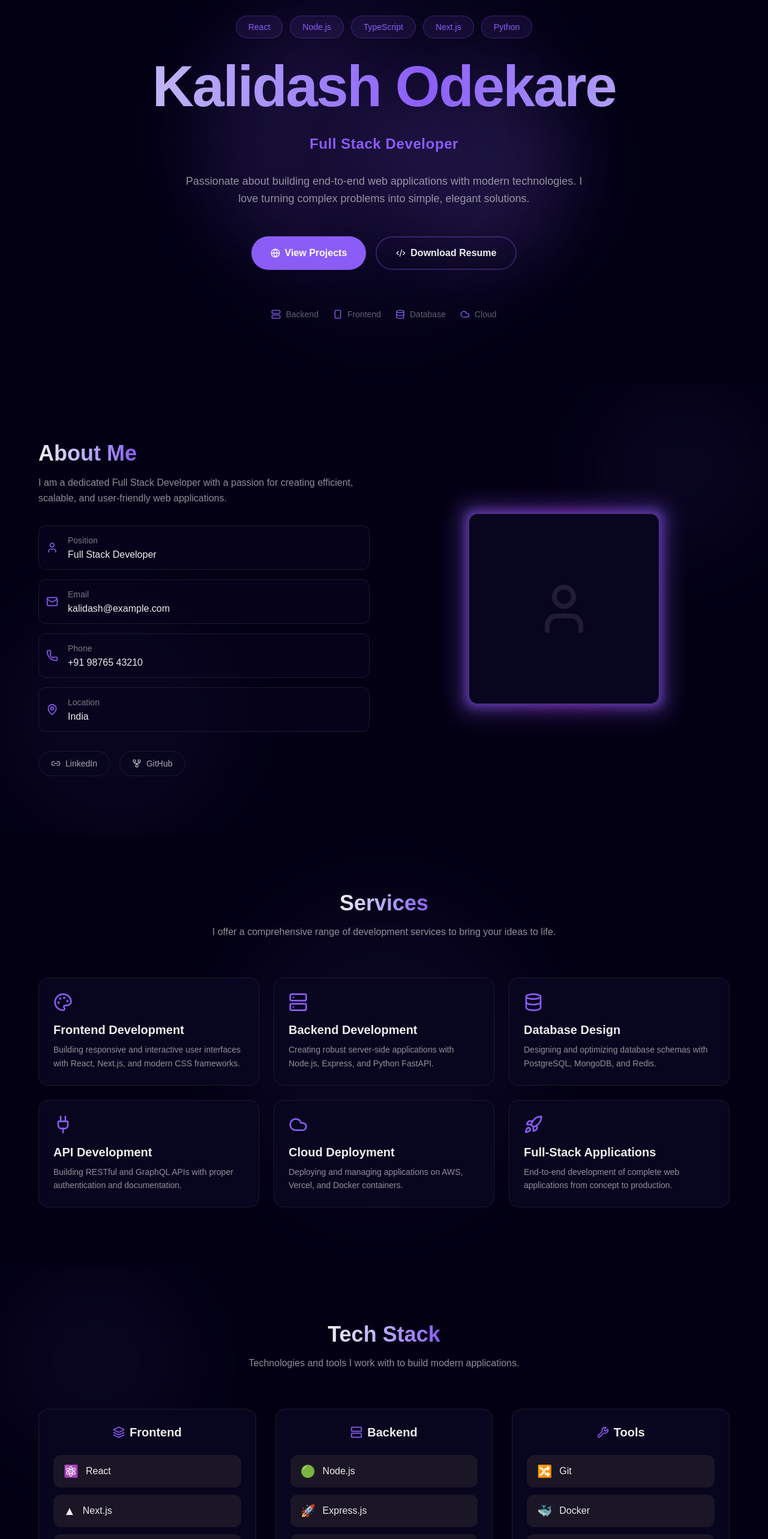
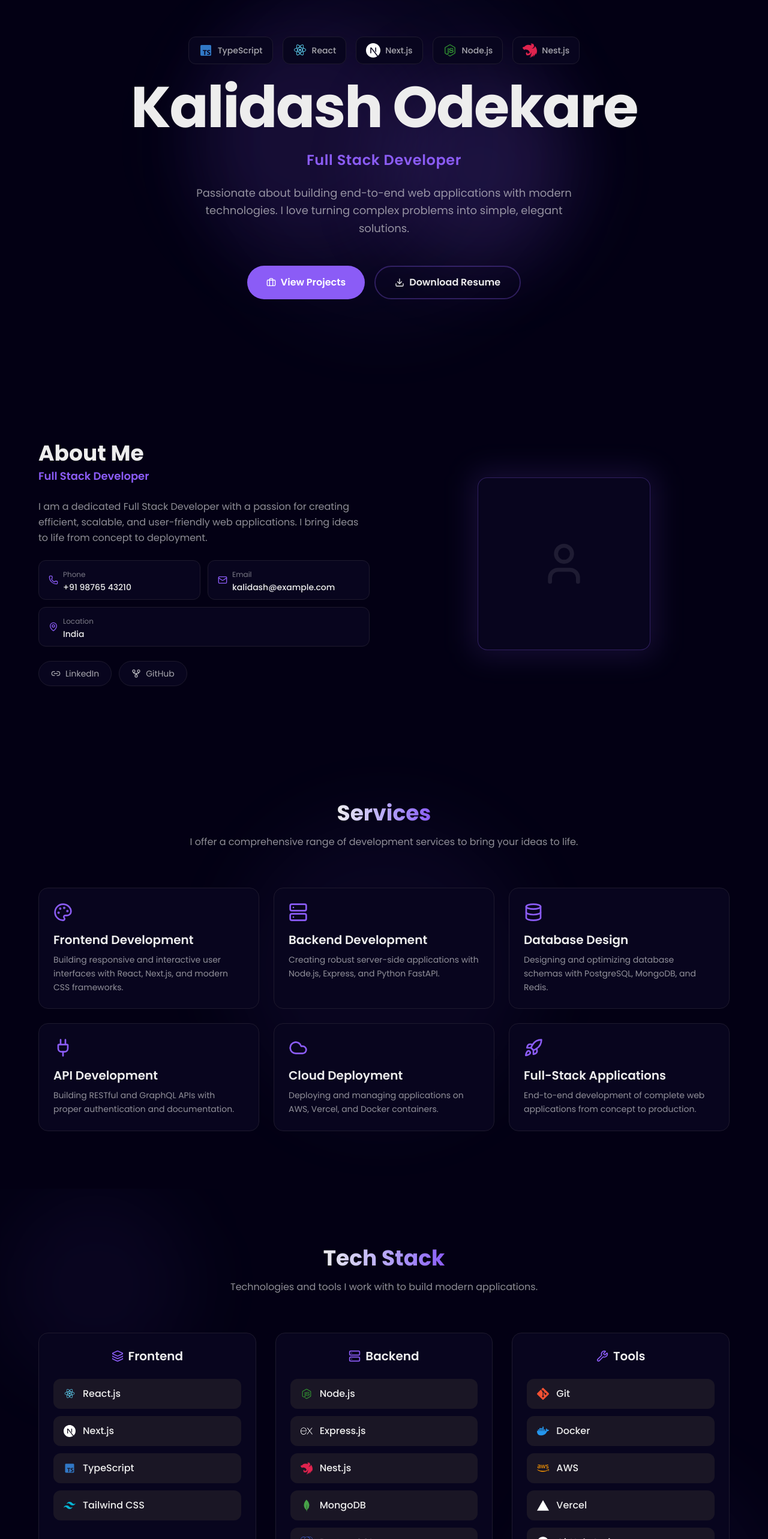
Before and after one commit to kalidashodekare14/dev-portfolio, a Next.js app: page / in a window 1280 px wide. Shown: the part 160-2726 px from the top of the page at 60% size. Built offline with nearby package versions, Linux system fonts and the light colour scheme.

Commit message:
Hero section icons and tech section updated

```diff
--- a/package.json
+++ b/package.json
@@ -17,7 +17,8 @@
     "next": "16.3.4",
     "nodemailer": "^9.1.1",
     "react": "19.2.8",
-    "react-dom": "19.2.8"
+    "react-dom": "19.2.8",
+    "react-icons": "^5.7.0"
   },
   "devDependencies": {
     "@tailwindcss/postcss": "^4",
--- a/src/app/globals.css
+++ b/src/app/globals.css
@@ -34,8 +34,7 @@
   --color-muted: var(--muted);
   --color-muted-foreground: var(--muted-foreground);
   --color-border: var(--border);
-  --font-sans: var(--font-geist-sans);
-  --font-mono: var(--font-geist-mono);
+  --font-sans: var(--font-poppins);
 }
 
 html {
@@ -45,7 +44,7 @@ html {
 body {
   background: var(--background);
   color: var(--foreground);
-  font-family: Arial, Helvetica, sans-serif;
+  font-family: var(--font-sans), Arial, Helvetica, sans-serif;
   overflow-x: hidden;
 }
 
--- a/src/app/layout.tsx
+++ b/src/app/layout.tsx
@@ -1,18 +1,14 @@
 import type { Metadata } from "next";
-import { Geist, Geist_Mono } from "next/font/google";
+import { Poppins } from "next/font/google";
 import "./globals.css";
 import ThemeProvider from "@/lib/ThemeProvider";
 import SmoothScrollProvider from "@/lib/SmoothScrollProvider";
 import ScrollRevealProvider from "@/components/ScrollRevealProvider";
 
-const geistSans = Geist({
-  variable: "--font-geist-sans",
+const poppins = Poppins({
+  variable: "--font-poppins",
   subsets: ["latin"],
-});
-
-const geistMono = Geist_Mono({
-  variable: "--font-geist-mono",
-  subsets: ["latin"],
+  weight: ["300", "400", "500", "600", "700"],
 });
 
 export const metadata: Metadata = {
@@ -26,7 +22,7 @@ export default function RootLayout({ children }: LayoutProps<"/">) {
     <html
       lang="en"
       suppressHydrationWarning
-      className={`${geistSans.variable} ${geistMono.variable} h-full antialiased`}
+      className={`${poppins.variable} h-full antialiased`}
     >
       <body className="min-h-full flex flex-col">
         <ThemeProvider>
--- a/src/components/AboutMe.tsx
+++ b/src/components/AboutMe.tsx
@@ -1,13 +1,6 @@
 "use client";
 
 import { User, Mail, Phone, MapPin, Link2, GitFork } from "lucide-react";
-
-const infoItems = [
-  { icon: <User className="w-5 h-5" />, label: "Position", value: "Full Stack Developer" },
-  { icon: <Mail className="w-5 h-5" />, label: "Email", value: "kalidash@example.com" },
-  { icon: <Phone className="w-5 h-5" />, label: "Phone", value: "+91 98765 43210" },
-  { icon: <MapPin className="w-5 h-5" />, label: "Location", value: "India" },
-];
 
 const socialLinks = [
   { icon: <Link2 className="w-4 h-4" />, label: "LinkedIn", url: "https://linkedin.com/in/kalidash" },
@@ -17,44 +10,52 @@ const socialLinks = [
 export default function AboutMe() {
   return (
     <section id="about" className="relative py-24 px-6 overflow-hidden">
-      <div className="absolute top-0 right-0 w-72 h-72 bg-primary/5 rounded-full blur-3xl"></div>
-      <div className="absolute bottom-0 left-0 w-96 h-96 bg-primary/5 rounded-full blur-3xl"></div>
-
       <div className="relative z-10 max-w-6xl mx-auto grid md:grid-cols-2 gap-12 items-center">
-        <div className="flex flex-col gap-8">
+        <div className="flex flex-col gap-6">
           <div className="sr sr-left">
-            <h2 className="text-3xl md:text-4xl font-bold mb-4">
-              <span className="bg-gradient-to-r from-foreground to-primary bg-clip-text text-transparent">About Me</span>
-            </h2>
-            <p className="text-foreground/60 leading-relaxed">
-              I am a dedicated Full Stack Developer with a passion for creating efficient,
-              scalable, and user-friendly web applications.
-            </p>
+            <h2 className="text-3xl md:text-4xl font-bold mb-1">About Me</h2>
+            <p className="text-primary font-semibold text-lg">Full Stack Developer</p>
           </div>
 
-          <div className="flex flex-col gap-4">
-            {infoItems.map((item, i) => (
-              <div
-                key={item.label}
-                className={`sr sr-left sr-delay-${i + 1} flex items-center gap-4 p-3 rounded-xl bg-card/50 border border-border hover:border-primary/30 hover:translate-x-2 transition-all cursor-default`}
-              >
-                <span className="text-primary">{item.icon}</span>
+          <p className="sr sr-delay-1 text-foreground/60 leading-relaxed">
+            I am a dedicated Full Stack Developer with a passion for creating efficient,
+            scalable, and user-friendly web applications. I bring ideas to life from concept to deployment.
+          </p>
+
+          <div className="sr sr-delay-2 flex flex-col gap-3">
+            <div className="flex items-center gap-3">
+              <div className="flex items-center gap-2 px-4 py-2.5 rounded-xl bg-card border border-border flex-1">
+                <Phone className="w-4 h-4 text-primary shrink-0" />
                 <div>
-                  <span className="text-foreground/50 text-sm">{item.label}</span>
-                  <p className="text-foreground font-medium">{item.value}</p>
+                  <span className="text-foreground/50 text-xs">Phone</span>
+                  <p className="text-foreground text-sm font-medium">+91 98765 43210</p>
                 </div>
               </div>
-            ))}
+              <div className="flex items-center gap-2 px-4 py-2.5 rounded-xl bg-card border border-border flex-1">
+                <Mail className="w-4 h-4 text-primary shrink-0" />
+                <div>
+                  <span className="text-foreground/50 text-xs">Email</span>
+                  <p className="text-foreground text-sm font-medium">kalidash@example.com</p>
+                </div>
+              </div>
+            </div>
+            <div className="flex items-center gap-2 px-4 py-2.5 rounded-xl bg-card border border-border">
+              <MapPin className="w-4 h-4 text-primary shrink-0" />
+              <div>
+                <span className="text-foreground/50 text-xs">Location</span>
+                <p className="text-foreground text-sm font-medium">India</p>
+              </div>
+            </div>
           </div>
 
-          <div className="sr sr-delay-5 flex gap-4">
+          <div className="sr sr-delay-3 flex gap-3">
             {socialLinks.map((link) => (
               <a
                 key={link.label}
                 href={link.url}
                 target="_blank"
                 rel="noopener noreferrer"
-                className="flex items-center gap-2 px-5 py-2.5 rounded-full bg-card border border-border text-foreground/70 hover:text-foreground hover:border-primary/50 hover:shadow-lg hover:shadow-primary/10 hover:-translate-y-0.5 transition-all text-sm"
+                className="flex items-center gap-2 px-5 py-2.5 rounded-full bg-card border border-border text-foreground/70 hover:text-foreground hover:border-primary/50 hover:-translate-y-0.5 transition-all text-sm"
               >
                 {link.icon}
                 {link.label}
@@ -64,12 +65,11 @@ export default function AboutMe() {
         </div>
 
         <div className="sr sr-right sr-scale flex justify-center">
-          <div className="relative group">
-            <div className="absolute -inset-4 rounded-2xl bg-gradient-to-r from-primary via-purple-500 to-primary opacity-30 blur-lg group-hover:opacity-50 transition-opacity"></div>
-            <div className="absolute -inset-1 rounded-2xl bg-gradient-to-r from-primary via-purple-500 to-primary opacity-50 blur"></div>
-            <div className="relative w-72 h-72 md:w-80 md:h-80 rounded-2xl overflow-hidden border-2 border-primary/50 bg-card">
+          <div className="relative">
+            <div className="absolute -inset-2 rounded-2xl bg-primary/15 blur-xl"></div>
+            <div className="relative w-64 h-64 md:w-72 md:h-72 rounded-2xl overflow-hidden border border-primary/30 bg-card">
               <div className="w-full h-full flex items-center justify-center">
-                <User className="w-24 h-24 text-foreground/10" />
+                <User className="w-20 h-20 text-foreground/10" />
               </div>
             </div>
           </div>
--- a/src/components/HeroSection.tsx
+++ b/src/components/HeroSection.tsx
@@ -1,8 +1,16 @@
 "use client";
 
-import { Code2, Server, Database, Cloud, Smartphone, Globe } from "lucide-react";
+import { Briefcase, Download } from "lucide-react";
+import { BiLogoNodejs, BiLogoReact, BiLogoTypescript } from "react-icons/bi";
+import { SiNestjs, SiNextdotjs } from "react-icons/si";
 
-const badges = ["React", "Node.js", "TypeScript", "Next.js", "Python"];
+const techIcons = [
+  { name: "TypeScript", icon: <BiLogoTypescript />, color: "#3178C6" },
+  { name: "React", icon: <BiLogoReact />, color: "#61DAFB" },
+  { name: "Next.js", icon: <SiNextdotjs />, color: "#ffffff" },
+  { name: "Node.js", icon: <BiLogoNodejs />, color: "#339933" },
+  { name: "Nest.js", icon: <SiNestjs />, color: "#E0234E" },
+];
 
 export default function HeroSection() {
   return (
@@ -13,22 +21,21 @@ export default function HeroSection() {
         <div className="absolute top-1/2 left-1/2 -translate-x-1/2 -translate-y-1/2 w-[600px] h-[600px] bg-primary/5 rounded-full blur-3xl animate-float"></div>
       </div>
 
-      <div className="relative z-10 max-w-4xl mx-auto text-center flex flex-col items-center gap-8">
-        <div className="sr flex flex-wrap justify-center gap-3">
-          {badges.map((badge) => (
-            <span
-              key={badge}
-              className="px-5 py-2 rounded-full bg-primary/10 text-primary text-sm font-medium border border-primary/30 hover:bg-primary/20 hover:border-primary/50 transition-all cursor-default"
+      <div className="relative z-10 max-w-4xl mx-auto text-center flex flex-col items-center gap-6">
+        <div className="sr flex flex-wrap justify-center gap-4">
+          {techIcons.map((tech) => (
+            <div
+              key={tech.name}
+              className="group flex items-center gap-2 px-4 py-2.5 rounded-xl bg-card border border-border hover:border-primary/40 hover:bg-primary/5 transition-all cursor-default"
             >
-              {badge}
-            </span>
+              <span className="text-2xl group-hover:scale-110 transition-transform" style={{ color: tech.color }}>{tech.icon}</span>
+              <span className="text-foreground/70 text-sm font-medium">{tech.name}</span>
+            </div>
           ))}
         </div>
 
-        <h1 className="sr sr-delay-1 text-5xl md:text-7xl lg:text-8xl font-bold tracking-tight">
-          <span className="bg-gradient-to-r from-foreground via-primary to-foreground bg-clip-text text-transparent" style={{ backgroundSize: "200% auto", animation: "gradient-shift 4s ease infinite" }}>
-            Kalidash Odekare
-          </span>
+        <h1 className="sr sr-delay-1 text-5xl md:text-7xl lg:text-8xl font-bold tracking-tight text-foreground">
+          Kalidash Odekare
         </h1>
 
         <p className="sr sr-delay-2 text-xl md:text-2xl text-primary font-semibold tracking-wide">
@@ -40,28 +47,20 @@ export default function HeroSection() {
           I love turning complex problems into simple, elegant solutions.
         </p>
 
-        <div className="sr sr-delay-4 flex flex-wrap justify-center gap-4 mt-4">
+        <div className="sr sr-delay-4 flex flex-wrap justify-center gap-4 mt-6">
           <button
             onClick={() => document.getElementById("projects")?.scrollIntoView({ behavior: "smooth" })}
-            className="group relative px-8 py-3.5 rounded-full bg-primary text-primary-foreground font-semibold overflow-hidden hover:scale-105 active:scale-95 transition-transform"
+            className="flex items-center gap-2 px-8 py-3.5 rounded-full bg-primary text-primary-foreground font-semibold hover:scale-105 active:scale-95 transition-transform"
           >
-            <span className="relative z-10 flex items-center gap-2"><Globe className="w-4 h-4" /> View Projects</span>
-            <div className="absolute inset-0 bg-gradient-to-r from-primary via-purple-500 to-primary bg-[length:200%_auto] opacity-0 group-hover:opacity-100 transition-opacity" style={{ animation: "gradient-shift 2s linear infinite" }}></div>
+            <Briefcase className="w-4 h-4" /> View Projects
           </button>
           <a
             href="/resume.pdf"
             download
-            className="px-8 py-3.5 rounded-full border-2 border-primary/30 text-foreground font-semibold hover:border-primary/60 hover:bg-primary/5 transition-all hover:scale-105 active:scale-95 flex items-center gap-2"
+            className="flex items-center gap-2 px-8 py-3.5 rounded-full border-2 border-primary/30 text-foreground font-semibold hover:border-primary/60 hover:bg-primary/5 transition-all hover:scale-105 active:scale-95"
           >
-            <Code2 className="w-4 h-4" /> Download Resume
+            <Download className="w-4 h-4" /> Download Resume
           </a>
-        </div>
-
-        <div className="sr sr-delay-5 flex flex-wrap justify-center gap-6 mt-8">
-          <div className="flex items-center gap-2 text-foreground/40 text-sm"><Server className="w-4 h-4 text-primary" /> Backend</div>
-          <div className="flex items-center gap-2 text-foreground/40 text-sm"><Smartphone className="w-4 h-4 text-primary" /> Frontend</div>
-          <div className="flex items-center gap-2 text-foreground/40 text-sm"><Database className="w-4 h-4 text-primary" /> Database</div>
-          <div className="flex items-center gap-2 text-foreground/40 text-sm"><Cloud className="w-4 h-4 text-primary" /> Cloud</div>
         </div>
       </div>
     </section>
--- a/src/components/TechStack.tsx
+++ b/src/components/TechStack.tsx
@@ -1,12 +1,49 @@
 "use client";
 
 import { Layers, Server, Wrench } from "lucide-react";
+import { BiLogoReact, BiLogoTypescript, BiLogoNodejs } from "react-icons/bi";
+import { FaAws } from "react-icons/fa";
+import {
+  SiNextdotjs,
+  SiTailwindcss,
+  SiExpress,
+  SiNestjs,
+  SiMongodb,
+  SiPostgresql,
+  SiRedis,
+  SiGit,
+  SiDocker,
+  SiVercel,
+  SiGithub,
+  SiLinux,
+} from "react-icons/si";
+import { VscVscode } from "react-icons/vsc";
 import { techStack } from "@/data/techstack";
 
 const categoryIcons: Record<string, React.ReactNode> = {
   Frontend: <Layers className="w-5 h-5 text-primary" />,
   Backend: <Server className="w-5 h-5 text-primary" />,
   Tools: <Wrench className="w-5 h-5 text-primary" />,
+};
+
+const skillMeta: Record<string, { icon: React.ReactNode; color: string }> = {
+  "React.js": { icon: <BiLogoReact />, color: "#61DAFB" },
+  "Next.js": { icon: <SiNextdotjs />, color: "#ffffff" },
+  "TypeScript": { icon: <BiLogoTypescript />, color: "#3178C6" },
+  "Tailwind CSS": { icon: <SiTailwindcss />, color: "#06B6D4" },
+  "Node.js": { icon: <BiLogoNodejs />, color: "#339933" },
+  "Express.js": { icon: <SiExpress />, color: "#ffffff" },
+  "Nest.js": { icon: <SiNestjs />, color: "#E0234E" },
+  "MongoDB": { icon: <SiMongodb />, color: "#47A248" },
+  "PostgreSQL": { icon: <SiPostgresql />, color: "#4169E1" },
+  "Redis": { icon: <SiRedis />, color: "#DC382D" },
+  "Git": { icon: <SiGit />, color: "#F05032" },
+  "Docker": { icon: <SiDocker />, color: "#2496ED" },
+  "AWS": { icon: <FaAws />, color: "#FF9900" },
+  "Vercel": { icon: <SiVercel />, color: "#ffffff" },
+  "GitHub Actions": { icon: <SiGithub />, color: "#ffffff" },
+  "Linux": { icon: <SiLinux />, color: "#FCC624" },
+  "VS Code": { icon: <VscVscode />, color: "#007ACC" },
 };
 
 export default function TechStack() {
@@ -38,15 +75,18 @@ export default function TechStack() {
                 </h3>
               </div>
               <div className="flex flex-col gap-3">
-                {category.skills.map((skill) => (
-                  <div
-                    key={skill.name}
-                    className="flex items-center gap-3 px-4 py-3 rounded-xl bg-muted hover:bg-primary/10 border border-transparent hover:border-primary/20 hover:translate-x-1.5 transition-all cursor-default"
-                  >
-                    <span className="text-xl">{skill.icon}</span>
-                    <span className="text-foreground font-medium">{skill.name}</span>
-                  </div>
-                ))}
+                {category.skills.map((name) => {
+                  const meta = skillMeta[name];
+                  return (
+                    <div
+                      key={name}
+                      className="flex items-center gap-3 px-4 py-3 rounded-xl bg-muted hover:bg-primary/10 border border-transparent hover:border-primary/20 hover:translate-x-1.5 transition-all cursor-default"
+                    >
+                      <span className="text-xl" style={{ color: meta?.color }}>{meta?.icon}</span>
+                      <span className="text-foreground font-medium">{name}</span>
+                    </div>
+                  );
+                })}
               </div>
             </div>
           ))}
--- a/src/data/techstack.ts
+++ b/src/data/techstack.ts
@@ -1,48 +1,19 @@
-export interface Skill {
-  name: string;
-  icon: string;
-}
-
 export interface TechCategory {
   title: string;
-  skills: Skill[];
+  skills: string[];
 }
 
 export const techStack: TechCategory[] = [
   {
     title: "Frontend",
-    skills: [
-      { name: "React", icon: "⚛️" },
-      { name: "Next.js", icon: "▲" },
-      { name: "TypeScript", icon: "📘" },
-      { name: "Tailwind CSS", icon: "🎨" },
-      { name: "HTML5", icon: "📄" },
-      { name: "CSS3", icon: "🎭" },
-      { name: "JavaScript", icon: "💛" },
-    ],
+    skills: ["React.js", "Next.js", "TypeScript", "Tailwind CSS"],
   },
   {
     title: "Backend",
-    skills: [
-      { name: "Node.js", icon: "🟢" },
-      { name: "Express.js", icon: "🚀" },
-      { name: "Python", icon: "🐍" },
-      { name: "FastAPI", icon: "⚡" },
-      { name: "PostgreSQL", icon: "🐘" },
-      { name: "MongoDB", icon: "🍃" },
-      { name: "Redis", icon: "🔴" },
-    ],
+    skills: ["Node.js", "Express.js", "Nest.js", "MongoDB", "PostgreSQL", "Redis"],
   },
   {
     title: "Tools",
-    skills: [
-      { name: "Git", icon: "🔀" },
-      { name: "Docker", icon: "🐳" },
-      { name: "AWS", icon: "☁️" },
-      { name: "Vercel", icon: "▲" },
-      { name: "GitHub Actions", icon: "⚙️" },
-      { name: "Linux", icon: "🐧" },
-      { name: "VS Code", icon: "💻" },
-    ],
+    skills: ["Git", "Docker", "AWS", "Vercel", "GitHub Actions", "Linux", "VS Code"],
   },
 ];
```
Also changed, not shown: 2 other files (tests, documents, lock files or other folders).
